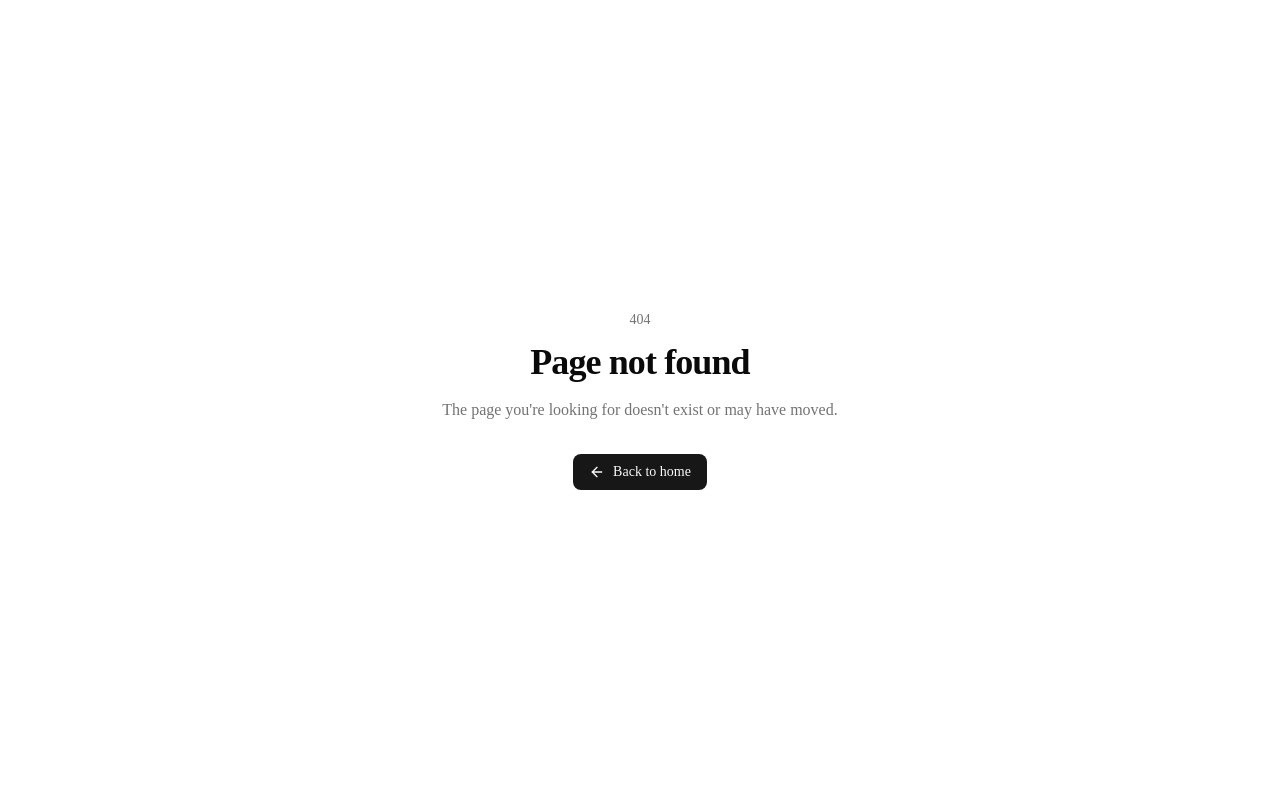
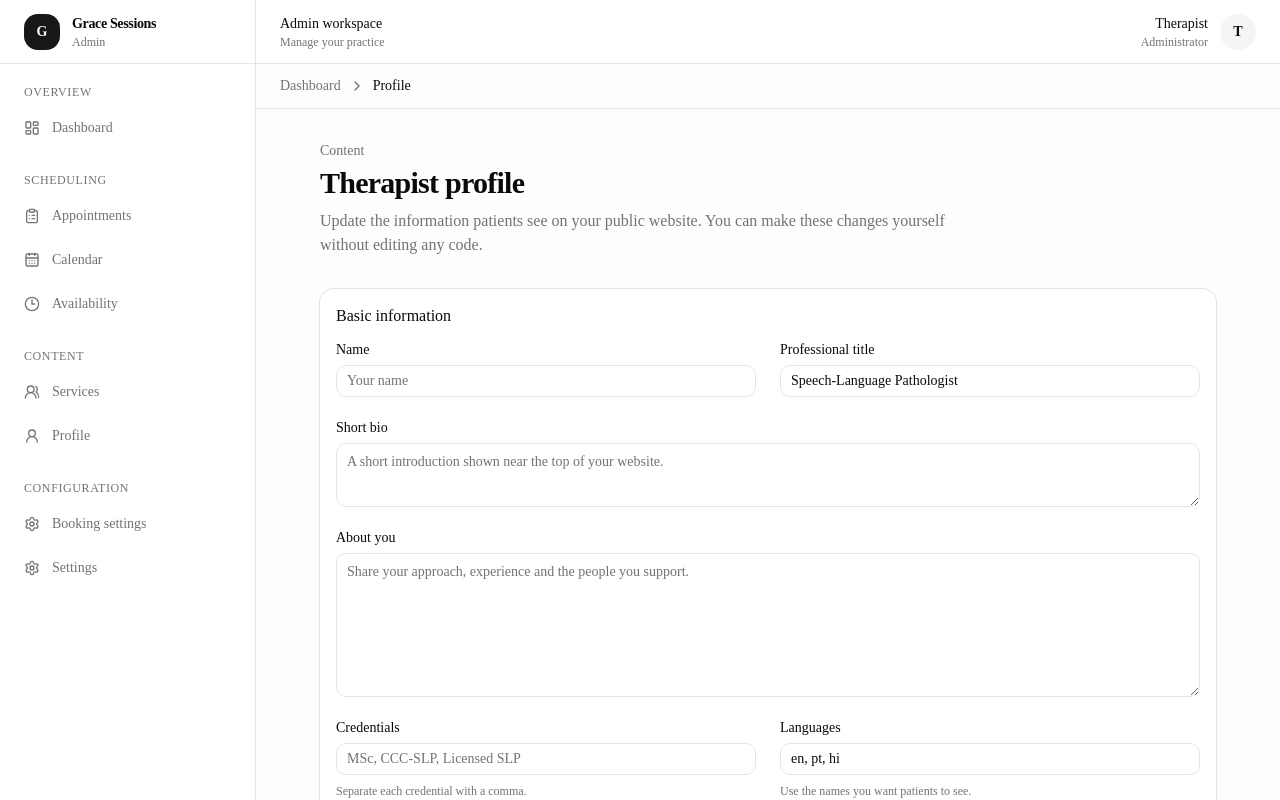
Before and after one commit to Praisepaul/MySLP, a Next.js app: page /admin/profile in a window 1280 px wide. Before the commit this address had no page. Shown: the top 800 px of the page. Built offline with nearby package versions, Linux system fonts and the light colour scheme; no server answers.

Commit message:
feat(cms): add therapist profile admin page

```diff
--- /dev/null
+++ b/app/admin/profile/page.tsx
@@ -0,0 +1,10 @@
+import { AdminShell } from "@/components/admin/layout/admin-shell";
+import { ProfileForm } from "@/components/admin/profile/profile-form";
+import { PageContainer } from "@/components/ui/page-container";
+
+export default function AdminProfilePage() {
+  return <AdminShell><PageContainer className="space-y-8">
+    <div><p className="text-sm font-medium text-muted-foreground">Content</p><h1 className="mt-1 text-2xl font-semibold tracking-tight sm:text-3xl">Therapist profile</h1><p className="mt-2 max-w-2xl text-sm leading-6 text-muted-foreground sm:text-base">Update the information patients see on your public website. You can make these changes yourself without editing any code.</p></div>
+    <ProfileForm />
+  </PageContainer></AdminShell>;
+}
```
